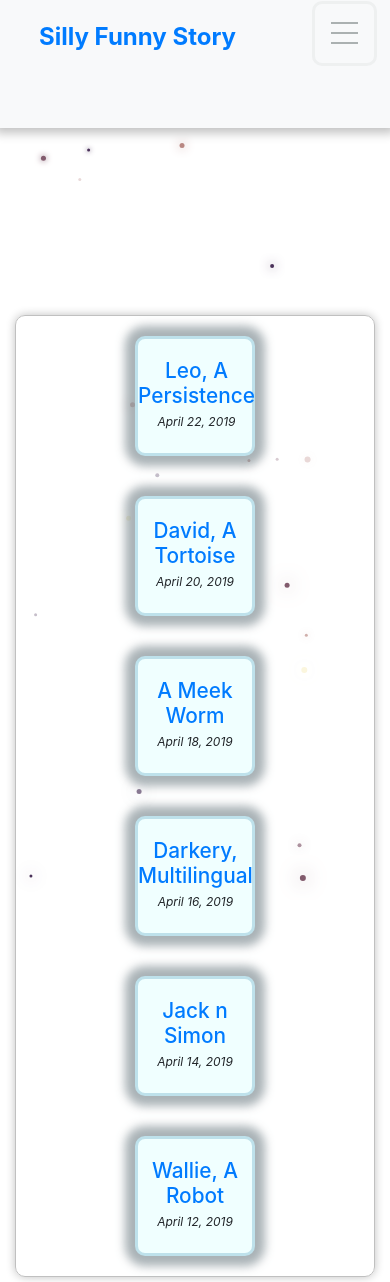
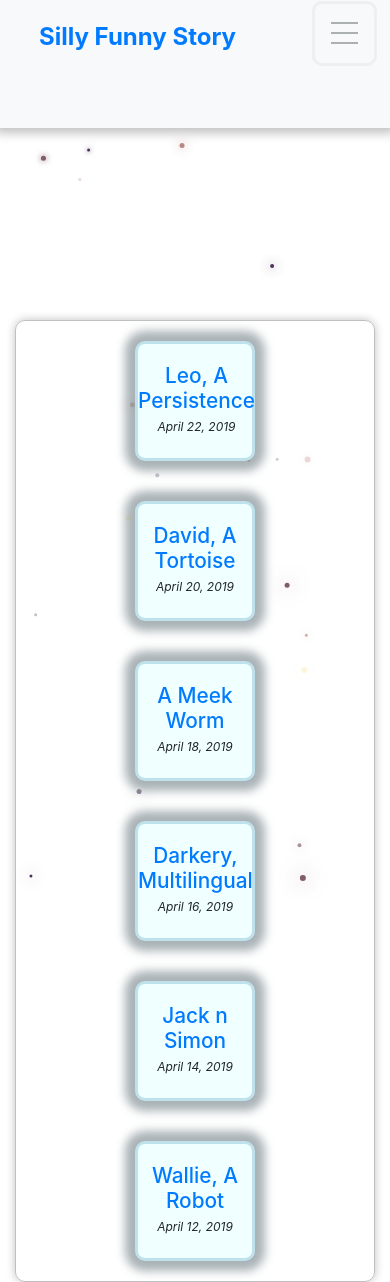
Before and after one commit to nnfunny/small-blog, a Jekyll site: the page built from index.html, in a window 390 px wide and 1282 px high. Built offline with Jekyll 4.4.1, drawn with Linux system fonts in a browser that asks for light colours; nearby versions of some CDN libraries.

Commit message:
New feature

```diff
--- a/index.html
+++ b/index.html
@@ -24,7 +24,7 @@ layout: default
 
         @media screen and (max-width: 600px) {
                 .flex-container {
-                        margin-top: -585px;
+                        margin-top: -580px;
                 }
         }
 </style>
```
